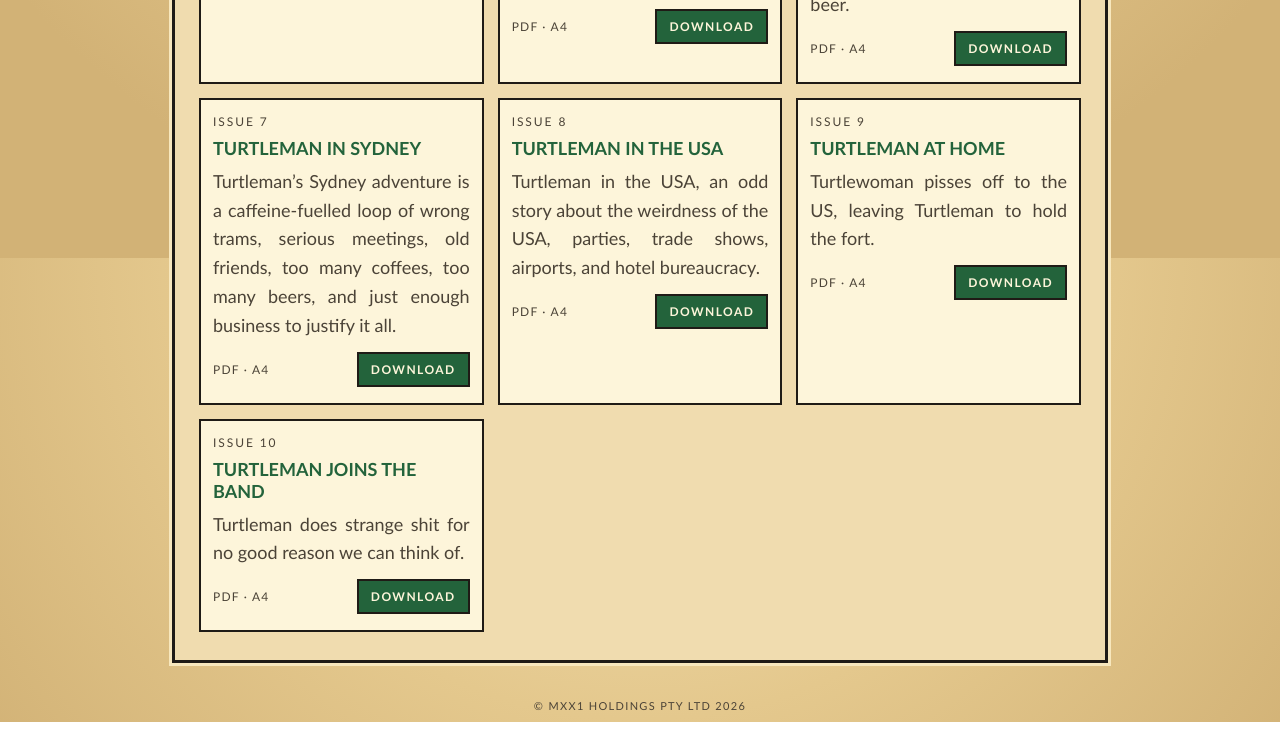
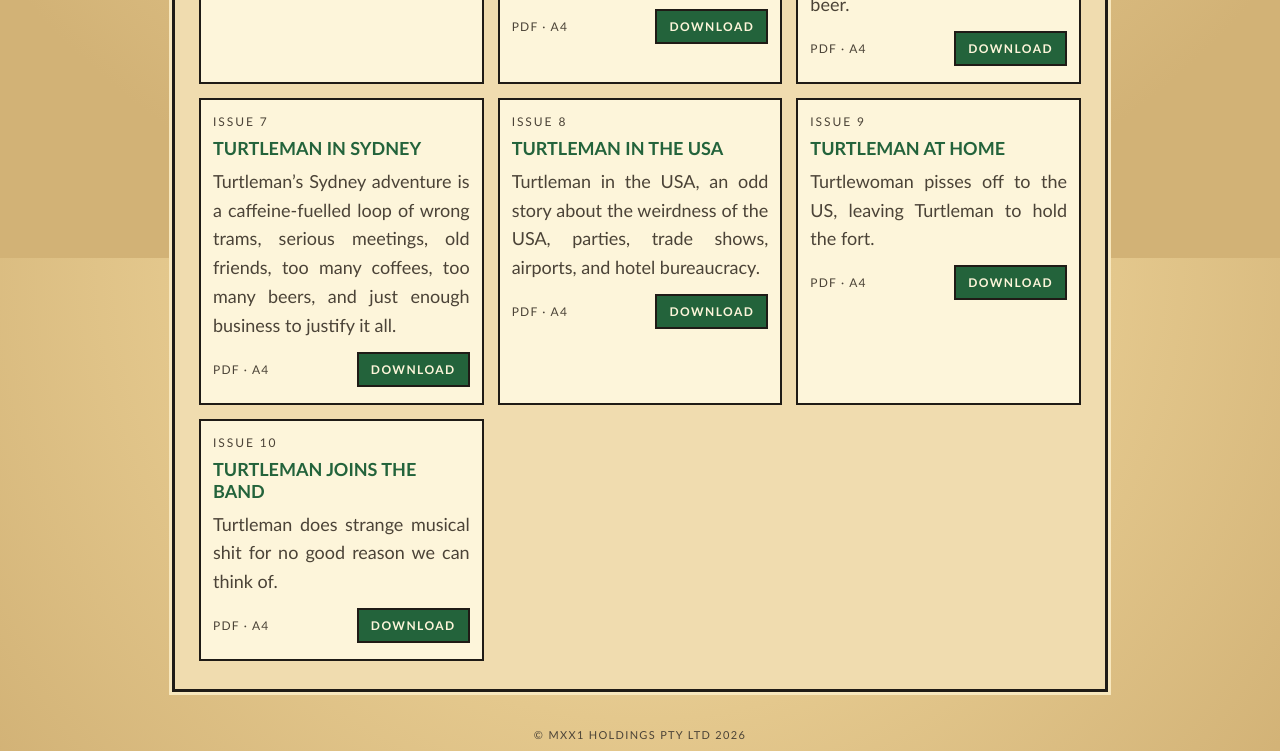
Before and after one commit to maxi8765/turtleman, a plain HTML site: page index.html in a window 1280 px wide. Shown: the part 2142-2893 px from the top of the page. Before the commit the page ends 2864 px from the top, so only its background shows below. Drawn offline with Linux system fonts and the light colour scheme.

Commit message:
Update comic meta description for Issue 10

```diff
--- a/index.html
+++ b/index.html
@@ -519,7 +519,7 @@
           <article class="comic-card">
             <div class="comic-tag">Issue 10</div>
             <div class="comic-title">Turtleman joins the Band</div>
-            <div class="comic-meta"> Turtleman does strange shit for no good reason we can think of. </div>
+            <div class="comic-meta"> Turtleman does strange musical shit for no good reason we can think of. </div>
             <div class="comic-footer">
               <div class="comic-size">PDF · A4</div>
               <a href="Issue_10.pdf#view=FitH" class="comic-download">Download</a>
```
